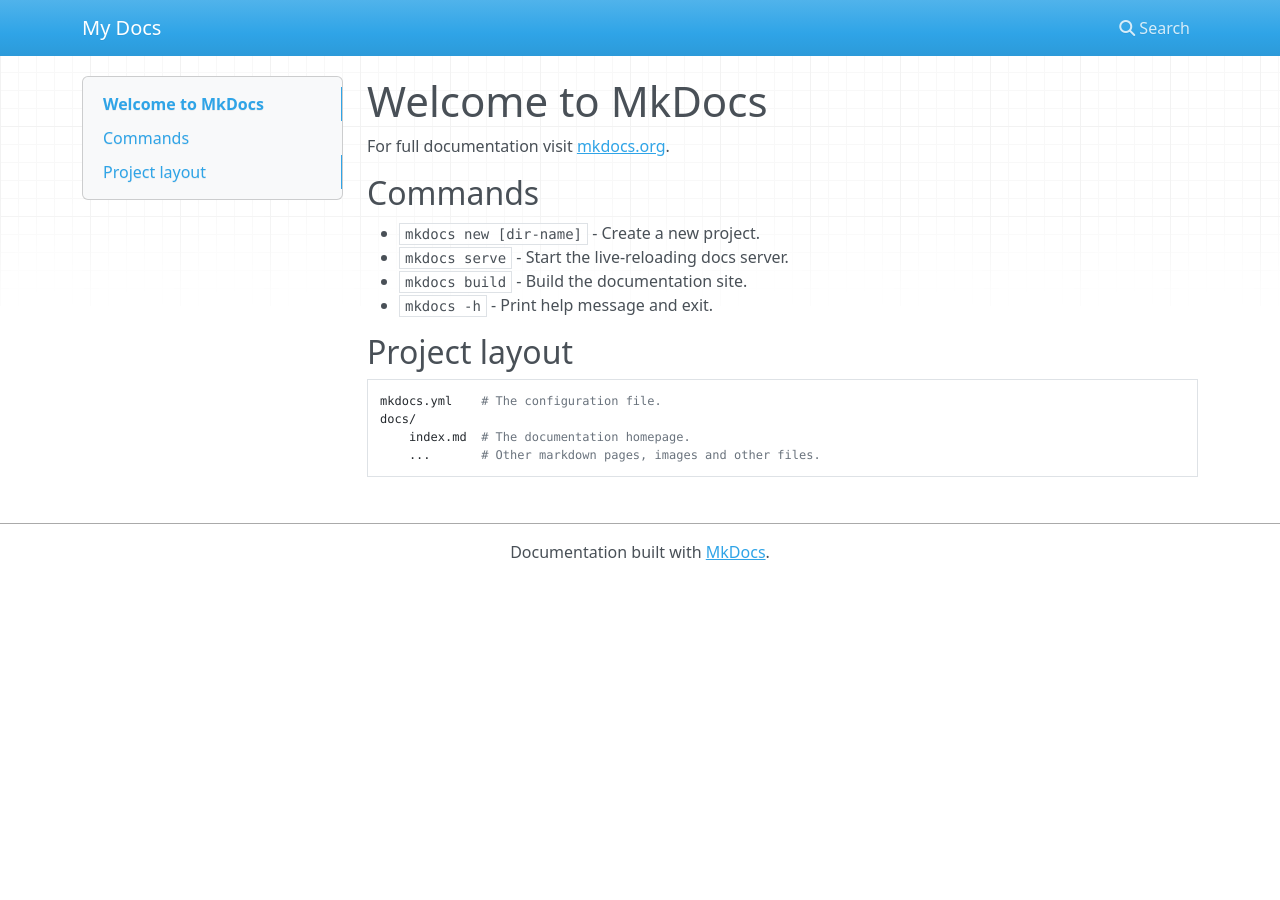
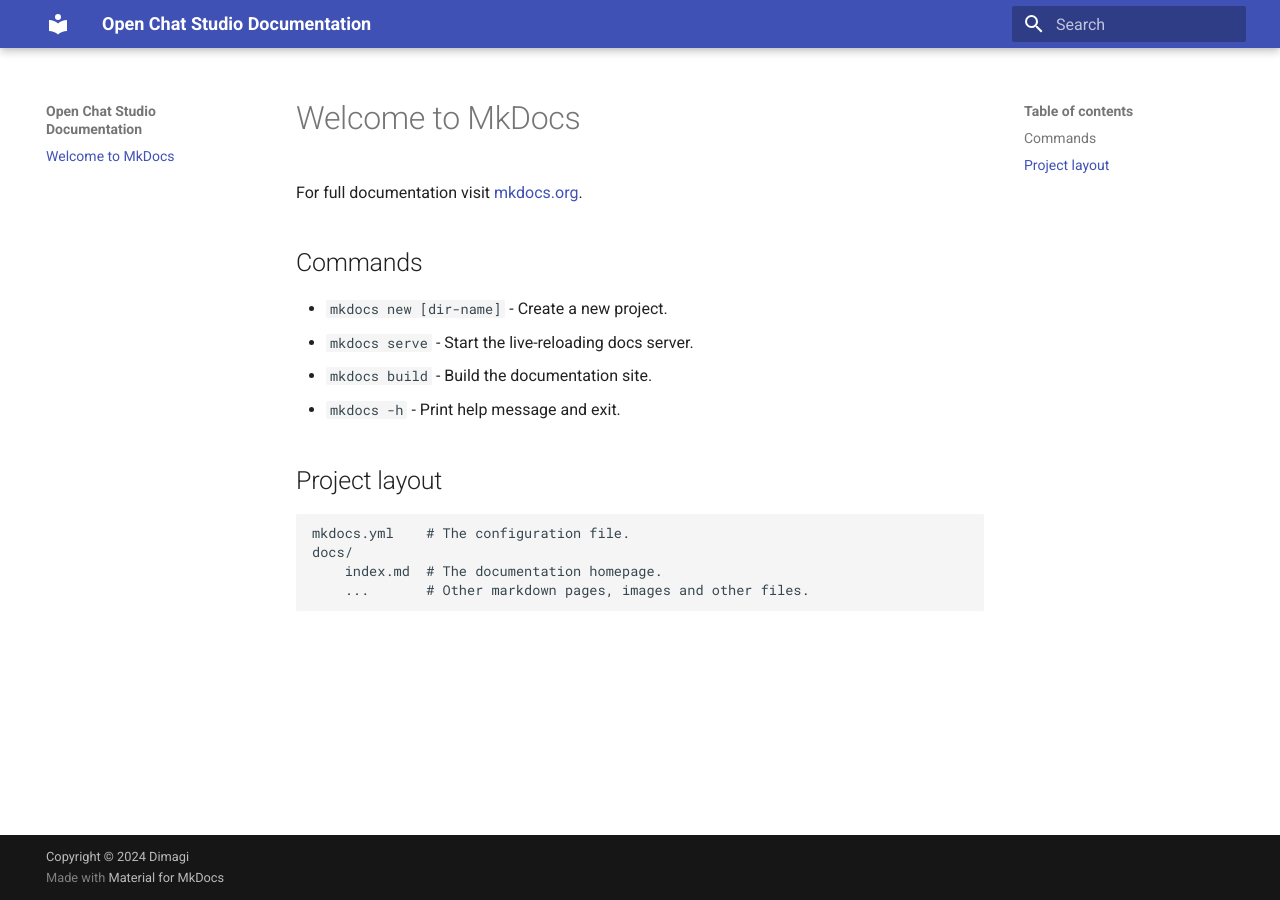
Before and after one commit to dimagi/open-chat-studio-docs, an MkDocs documentation site: the page built from docs/index.md, in a window 1280 px wide. Built offline with MkDocs 1.6.1 and Material for MkDocs 9.7.7, drawn with Linux system fonts in a browser that asks for light colours; nearby versions of some CDN libraries.

Commit message:
update theme and copyright

```diff
--- a/mkdocs.yml
+++ b/mkdocs.yml
@@ -1 +1,5 @@
-site_name: My Docs
+site_name: Open Chat Studio Documentation
+#site_url:
+theme:
+  name: material
+copyright: Copyright &copy; 2024 Dimagi
```
